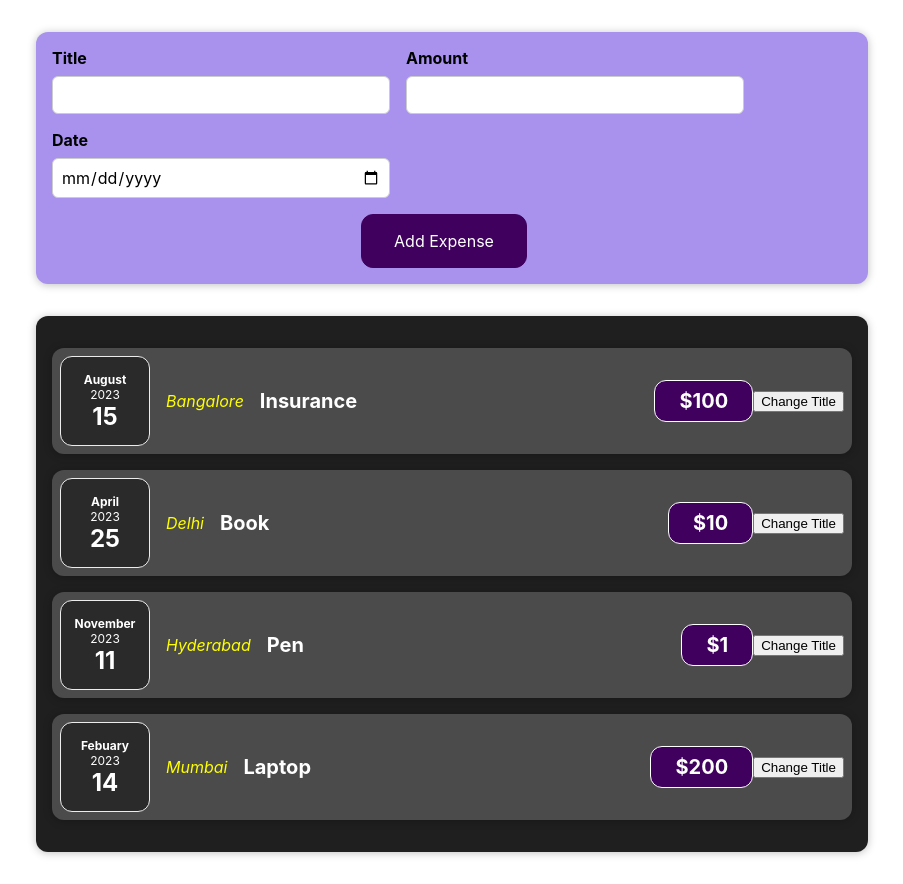
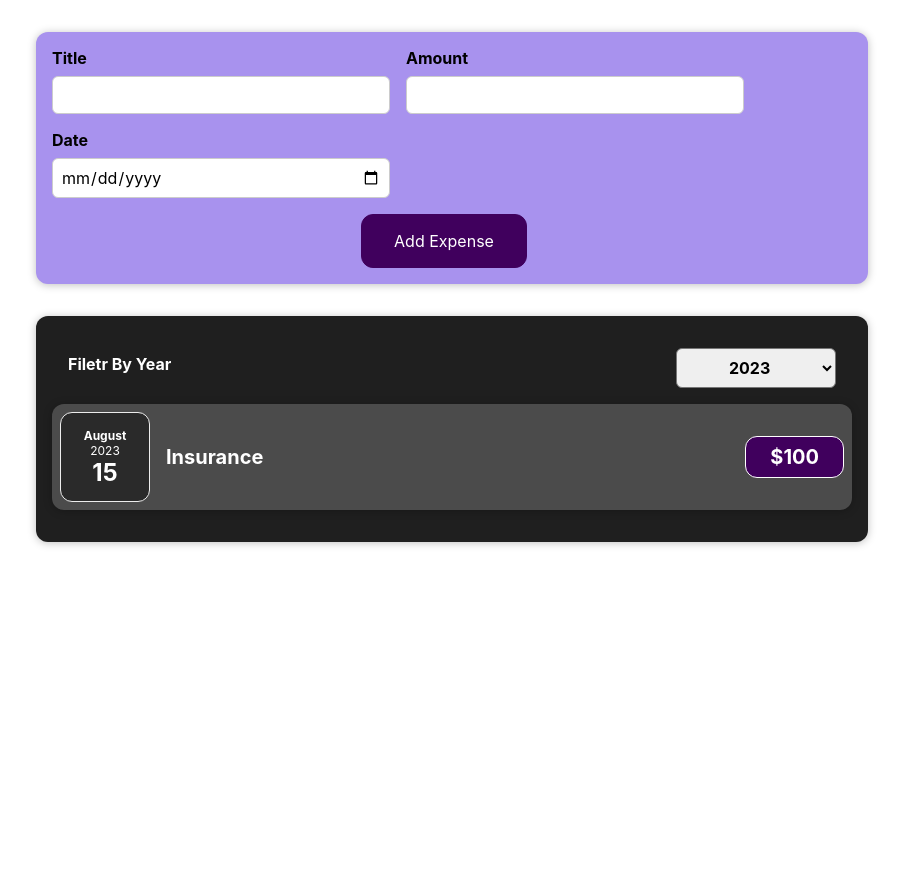
Before and after one commit to puranrana080/Learning-React, a React (Create React App) app: page / in a window 1280 px wide. Shown: the whole page, without its empty margins (188-1091 px from the left). After the commit the page ends 800 px from the top, so only its background shows below. Built offline with nearby package versions, Linux system fonts and the light colour scheme.

Commit message:
Controlled Components - Expenses Filter

```diff
--- a/src/App.js
+++ b/src/App.js
@@ -2,37 +2,36 @@ import React, { useState } from "react";
 import Expenses from "./components/Expenses/Expenses";
 import NewExpense from "./components/NewExpense/NewExpense";
 
-function App() {
-  const [expenses, setExpenses] = useState([
+const DUMMY_EXPENSES=[
   {
     id: "1",
     date: new Date(2023, 7, 15),
-      location: "Bangalore",
     title: "Insurance",
     price: 100,
   },
   {
     id: "2",
-      date: new Date(2023, 3, 25),
-      location: "Delhi",
+    date: new Date(2024, 3, 25),
     title: "Book",
     price: 10,
   },
   {
     id: "3",
-      date: new Date(2023, 10, 11),
-      location: "Hyderabad",
+    date: new Date(2024, 10, 11),
     title: "Pen",
     price: 1,
   },
   {
     id: "4",
-      date: new Date(2023, 1, 14),
-      location: "Mumbai",
+    date: new Date(2025, 1, 14),
     title: "Laptop",
     price: 200,
   },
-  ]);
+]
+
+function App() {
+
+  const [expenses, setExpenses] = useState(DUMMY_EXPENSES);
 
   const addExpenseHandler = (expenseData) => {
     console.log("Expense Data", expenseData);
--- a/src/components/Expenses/ExpenseItem.js
+++ b/src/components/Expenses/ExpenseItem.js
@@ -1,26 +1,16 @@
-import React, { useState } from "react";
+import React from "react";
 import "./ExpenseItem.css";
 import ExpenseDate from "./ExpenseDate";
 import Card from "../UI/Card";
 
 function ExpenseItem(props) {
-  const [title, setTitle] = useState(props.title);
-  const [price, setPrice] = useState(props.price);
-
-  function buttonClickHandler() {
-    console.log("Button clicked");
-    setTitle("New Title");
-    setPrice(price + 1);
-  }
   return (
     <Card className="expense-item">
       <ExpenseDate date={props.date}></ExpenseDate>
-      <div className="expense-item__location">{props.location}</div>
       <div className="expense-item__description">
-        <h2>{title}</h2>
-        <div className="expense-item__price">${price}</div>
+        <h2>{props.title}</h2>
+        <div className="expense-item__price">${props.price}</div>
       </div>
-      <button onClick={buttonClickHandler}>Change Title</button>
     </Card>
   );
 }
--- a/src/components/Expenses/Expenses.js
+++ b/src/components/Expenses/Expenses.js
@@ -1,16 +1,25 @@
+import React,{useState} from "react"
 import ExpenseItem from "./ExpenseItem";
+import ExpensesFilter from "./ExpensesFilter"
 import "./Expenses.css";
 import Card from "../UI/Card"
 
 function Expenses(props) {
+  const [filteredYear,setFilteredYear]=useState("2023")
+
+const changeFilterHandler=(selectedYear)=>{
+  setFilteredYear(selectedYear)
+}
+const filteredExpenses=props.expenses.filter((item)=>(item.date.getFullYear()==filteredYear))
+
   return (
     <Card className="expenses">
-      {props.expenses.map((expense) => {
+       <ExpensesFilter selected={filteredYear} onChangeFilter={changeFilterHandler}></ExpensesFilter>
+      {filteredExpenses.map((expense) => {
         return (
           <ExpenseItem
             key={expense.id}
             date={expense.date}
-            location={expense.location}
             title={expense.title}
             price={expense.price}
           ></ExpenseItem>
--- /dev/null
+++ b/src/components/Expenses/ExpensesFilter.css
@@ -0,0 +1,24 @@
+.expenses-filter {
+    color: white;
+    padding: 0 1rem;
+  }
+
+  .expenses-filter__control {
+    display: flex;
+    width: 100%;
+    align-items: center;
+    justify-content: space-between;
+    margin: 1rem 0;
+  }
+
+  .expenses-filter label {
+    font-weight: bold;
+    margin-bottom: 0.5rem;
+  }
+
+  .expenses-filter select {
+    font: inherit;
+    padding: 0.5rem 3rem;
+    font-weight: bold;
+    border-radius: 6px;
+  }
--- /dev/null
+++ b/src/components/Expenses/ExpensesFilter.js
@@ -0,0 +1,23 @@
+import React from "react"
+import "./ExpensesFilter.css"
+
+const ExpensesFilter=(props)=>{
+
+    const dropDownChangeHandler=(event)=>{
+        props.onChangeFilter(event.target.value)
+    }
+
+    return (
+        <div className="expenses-filter">
+            <div className="expenses-filter__control">
+                <label htmlFor="year-dropdown">Filetr By Year</label>
+                <select value={props.selected} onChange={dropDownChangeHandler} id="year-dropdown">
+                    <option value="2023">2023</option>
+                    <option value="2024">2024</option>
+                    <option value="2025">2025</option>
+                </select>
+            </div>
+        </div>
+    )
+}
+export default ExpensesFilter;
```
Lines whose indentation alone changed are shown as unchanged.
